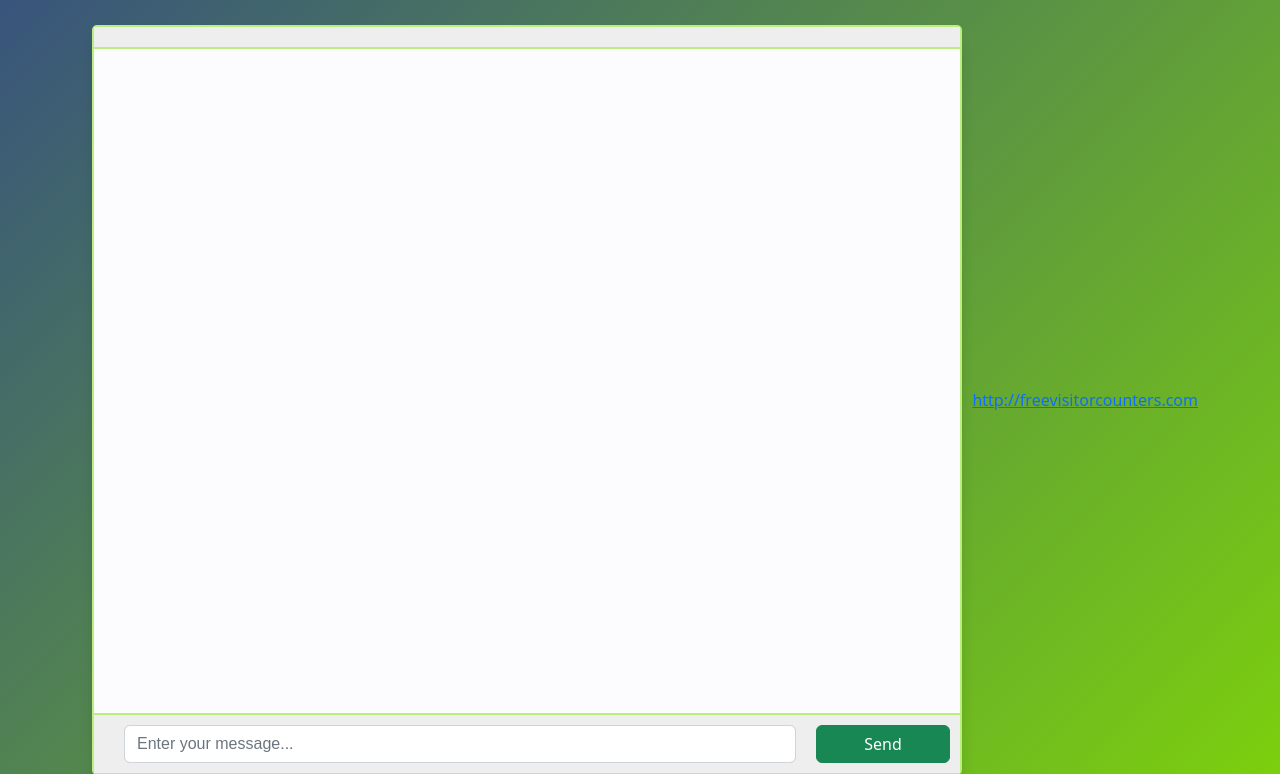
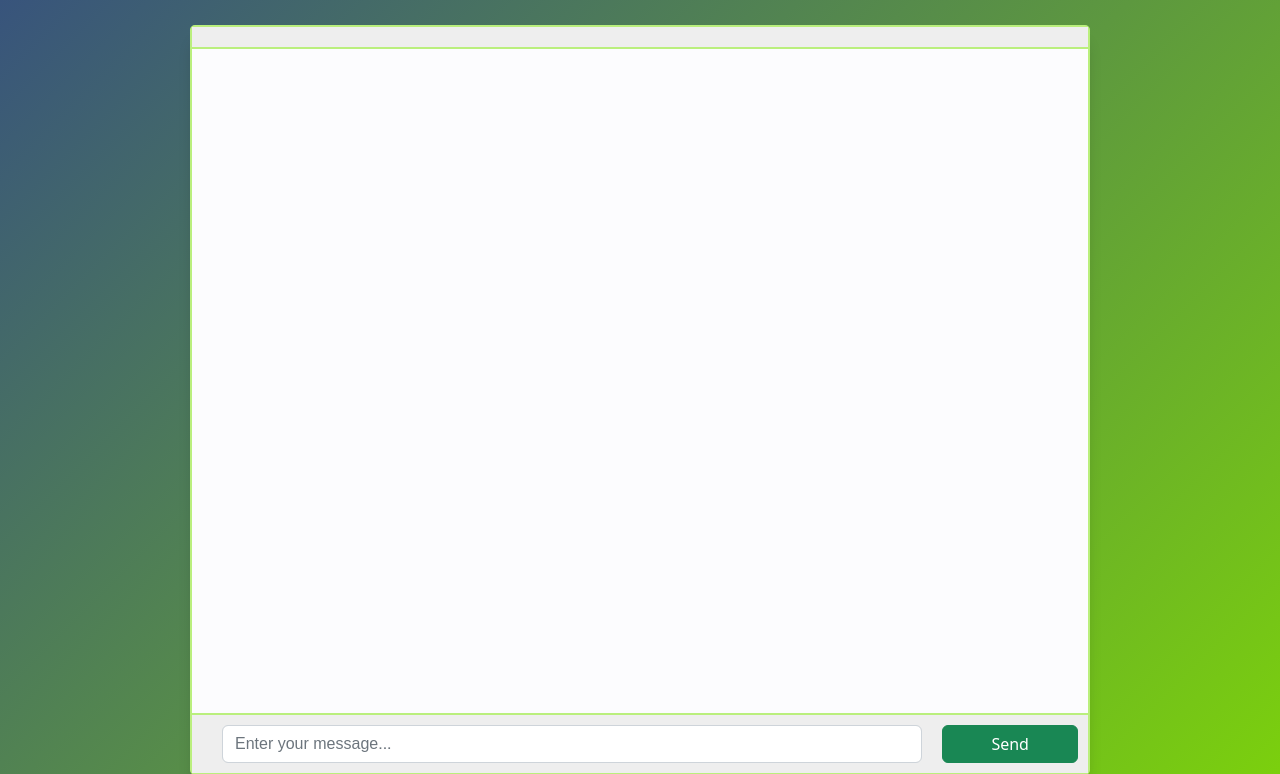
Before and after one commit to phansivang/AI, a Flask app: page / in a window 1280 px wide. Shown: the top 774 px of the page. Run offline with Flask 2, Linux system fonts and the light colour scheme; some libraries are stand-ins or nearby versions.

Commit message:
style(): remove vistor count and fix retun khmer lang

```diff
--- a/main.py
+++ b/main.py
@@ -50,6 +50,9 @@ class Chat_AI:
         key_words = ['hello ', 'hi', 'what up ', "what's up ", 'hey','សួស្ដី','សួស្ដីបង','ហាយ','ហេឡូ','បង']
         for key_word in key_words:
             if str(message).lower() in key_word:
-                return 'Hello madam?'
+                if self.detection_lang(message) == 'en':
+                    return 'Hello madam?'
+                else:
+                    return 'សួស្ដីអ្នកនាង'
             pass
         return message
--- a/templates/index.html
+++ b/templates/index.html
@@ -101,7 +101,5 @@
 
       </script>
       <script src="https://cdn.jsdelivr.net/npm/bootstrap@5.2.3/dist/js/bootstrap.bundle.min.js" integrity="sha384-kenU1KFdBIe4zVF0s0G1M5b4hcpxyD9F7jL+jjXkk+Q2h455rYXK/7HAuoJl+0I4" crossorigin="anonymous"></script>
-    <a href='http://www.freevisitorcounters.com'>http://freevisitorcounters.com</a> <script type='text/javascript' src='https://www.freevisitorcounters.com/auth.php?id=44a61793b0075786791ddf61d2c87d0e7fd5d649'></script>
-<script type="text/javascript" src="https://www.freevisitorcounters.com/en/home/counter/990621/t/0"></script>
-   </body>
+  </body>
 </html>
```
